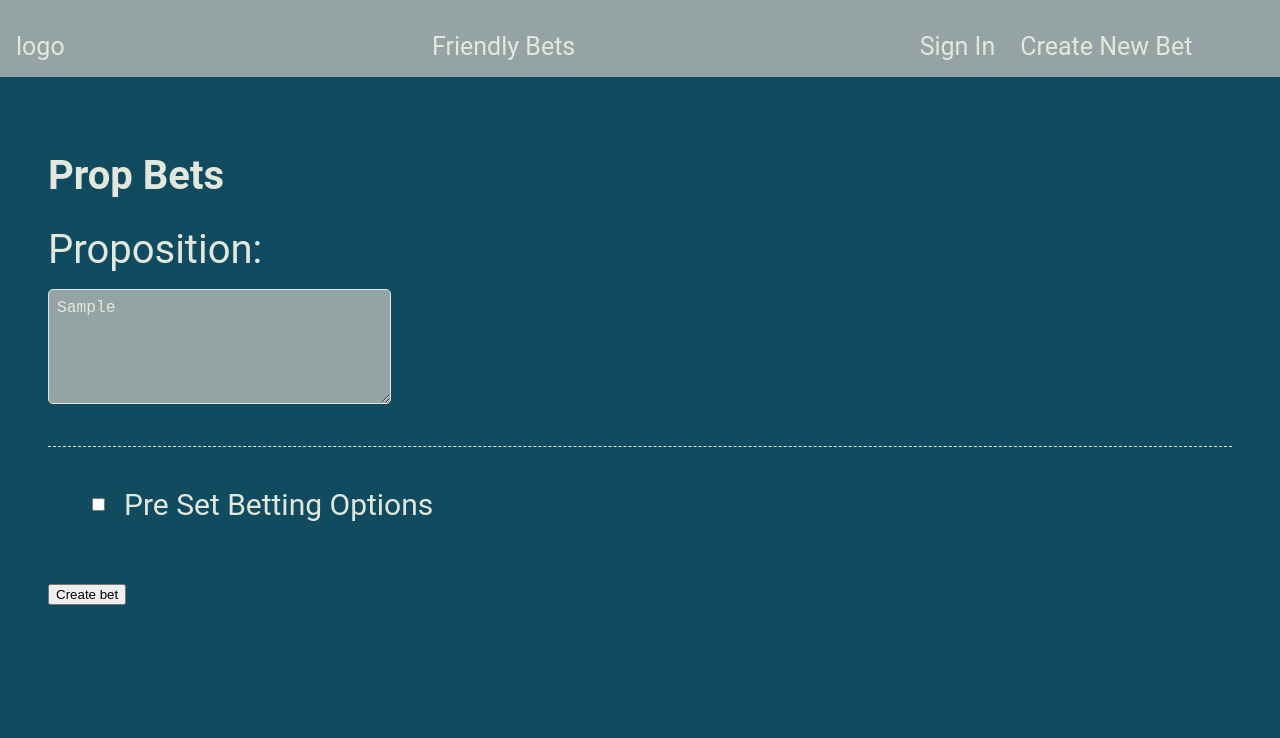
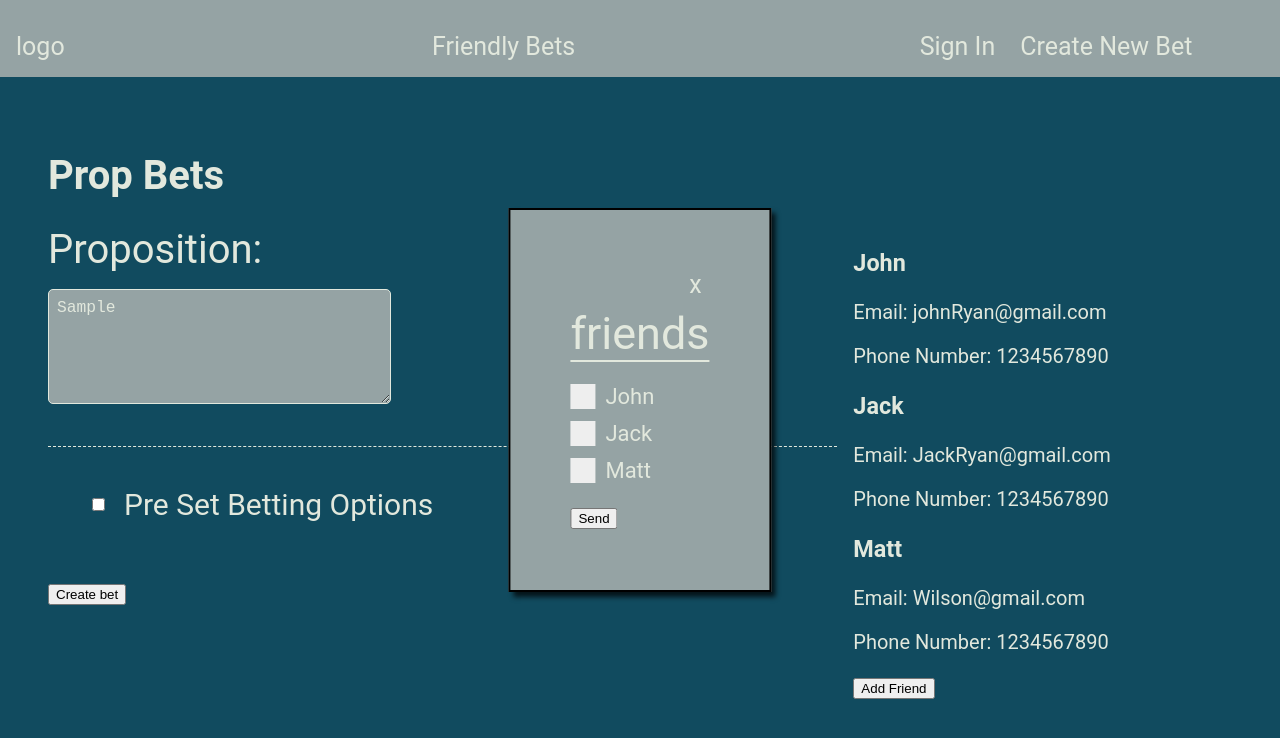
Before and after one commit to ThisisJackRyan/Friendly-Betting, a React (Create React App) app: page /Friendly-Betting/PropBets in a window 1280 px wide. Both pictures are taken after typing "Sample" into the empty fields and a click on the button "Create bet". Shown: the top 738 px of the page. Built offline with nearby package versions, Linux system fonts and the light colour scheme.

Commit message:
fixes bug with sharing bets and added ui to all types of bets

```diff
--- a/src/Components/Bets/MoneyLineBets/CreateMoneyLine.jsx
+++ b/src/Components/Bets/MoneyLineBets/CreateMoneyLine.jsx
@@ -16,9 +16,13 @@ const CreateMoneyLine = () => {
     setOdds(e.target.value);
   };
 
+  const handleShare = () => {
+    setShareDisplay((current) => !current);
+  }
+
   const handleSubmit = (e) => {
     e.preventDefault();
-    setShareDisplay(true);
+    handleShare();
     // Logic to create the moneyline bet using the team and odds values
     console.log('Creating moneyline bet:', team, odds);
   };
@@ -81,7 +85,7 @@ const CreateMoneyLine = () => {
             <Players />
         </div>
         <div>
-            {shareDisplay ? <ShareBet /> : null}
+            {shareDisplay ? <ShareBet display={handleShare} /> : null}
 
         </div>
     </div>
--- a/src/Components/Bets/OverUnderBets/CreateOverUnder.jsx
+++ b/src/Components/Bets/OverUnderBets/CreateOverUnder.jsx
@@ -1,14 +1,26 @@
 import React from 'react';
 import css from './OverUnder.module.css';
+import Players from '../Players/Players';
+import ShareBet from '../Players/ShareBet';
+import {useState} from 'react';
 
 const CreateOverUnder = () => {
 
+
+    const [shareDisplay, setShareDisplay] = useState(false);
+
+    const handleShare = () => {
+        setShareDisplay((current) => !current);
+    }
+
     const handelSubmit = (e) => {
         e.preventDefault();
+        handleShare();
         console.log('Creating over under bet');
     }
 
   return (
+    <div className='flex'>
         <div className={css.OverUnder}>
         <form onSubmit={handelSubmit}>
                 <div className={css.betContainer}>
@@ -26,6 +38,16 @@ const CreateOverUnder = () => {
                 <button type="submit">Create bet</button>
             </form>
         </div>
+
+        <div className="x1">
+            <Players />
+        </div>
+        <div>
+            {shareDisplay ? <ShareBet display={handleShare} /> : null}
+
+        </div>
+
+    </div>
   );
 };
 
--- a/src/Components/Bets/OverUnderBets/OverUnder.module.css
+++ b/src/Components/Bets/OverUnderBets/OverUnder.module.css
@@ -1,5 +1,6 @@
 .OverUnder{
     font-size: 2em;
+    flex:2;
 }
 
 .betContainer{
--- a/src/Components/Bets/Players/AddFriend.jsx
+++ b/src/Components/Bets/Players/AddFriend.jsx
@@ -56,12 +56,12 @@ const AddFriend = (props) => {
       <br />
       <label>
         Email:
-        <input type="text" value={email} onChange={handleEmailChange} />
+        <input type="email" value={email} onChange={handleEmailChange} />
       </label>
       <br />
       <label>
         <span>Phone:</span>
-        <input type="text" value={phone} onChange={handlePhoneChange} />
+        <input type="phone" value={phone} onChange={handlePhoneChange} />
       </label>
       <br />
       <button type="submit" >Add Friend</button>
--- a/src/Components/Bets/Players/Players.module.css
+++ b/src/Components/Bets/Players/Players.module.css
@@ -59,6 +59,7 @@
     transform: translate(-50%, -50%);
     border: solid black 2px;
     padding: 2em;
+    box-shadow: 5px 5px 5px 0px rgba(0,0,0,0.75);
 }
 
 .friendsLabel{
@@ -69,3 +70,70 @@
 .friendsLabel span{
     border-bottom: solid var(--alabaster) 2px;
 }
+
+/* The container */
+.container {
+  display: block;
+  position: relative;
+  padding-left: 35px;
+  margin-bottom: 12px;
+  cursor: pointer;
+  font-size: 22px;
+  -webkit-user-select: none;
+  -moz-user-select: none;
+  -ms-user-select: none;
+  user-select: none;
+}
+
+/* Hide the browser's default checkbox */
+.container input {
+  position: absolute;
+  opacity: 0;
+  cursor: pointer;
+  height: 0;
+  width: 0;
+}
+
+.checkmark {
+    position: absolute;
+    top: 0;
+    left: 0;
+    height: 25px;
+    width: 25px;
+    background-color: #eee;
+}
+
+  /* On mouse-over, add a grey background color */
+.container:hover input ~ .checkmark {
+    background-color: #ccc;
+}
+
+  /* When the checkbox is checked, add a blue background */
+.container input:checked ~ .checkmark {
+    background-color: #2196F3;
+}
+
+  /* Create the checkmark/indicator (hidden when not checked) */
+.checkmark:after {
+    content: "";
+    position: absolute;
+    display: none;
+ }
+
+  /* Show the checkmark when checked */
+.container input:checked ~ .checkmark:after {
+    display: block;
+}
+
+  /* Style the checkmark/indicator */
+.container .checkmark:after {
+    left: 9px;
+    top: 5px;
+    width: 5px;
+    height: 10px;
+    border: solid white;
+    border-width: 0 3px 3px 0;
+    -webkit-transform: rotate(45deg);
+    -ms-transform: rotate(45deg);
+    transform: rotate(45deg);
+}
--- a/src/Components/Bets/Players/ShareBet.jsx
+++ b/src/Components/Bets/Players/ShareBet.jsx
@@ -6,8 +6,6 @@ import {useState} from 'react';
 
 
 const ShareBet = (props) => {
-
-
 
     const [json,setJson] = useState({
         "friends": [
@@ -43,29 +41,33 @@ const ShareBet = (props) => {
 
 
 
-
     const handleSubmit = (e) => {
         e.preventDefault();
         // Logic to share the bet
         console.log('Sharing bet');
     }
+
+
     return (
         <div className={css.shareBet}>
-            <div className={css.x}><span>x</span></div>
+            <div className={css.x}><span onClick={props.display}>x</span></div>
             <div className={css.friendsLabel}><span>friends</span></div>
             <form onSubmit={handleSubmit}>
                 {//props.friends.map((friend ) => (
                 json["friends"].map((friend) => (
-                    <div>
-                        <input type="checkbox" name="" id="" />
-                        <label htmlFor="">{friend.name}</label>
-                    </div>
+                    <label className={css.container}>
+                        {friend.name}
+                        <input className={css.input} type="checkbox" name="" id="" />
+                        <span className={css.checkmark}></span>
+
+                    </label>
                 ))}
 
 
                     <button type="submit">Send</button>
             </form>
         </div>
+
     );
 };
 
--- a/src/Components/Bets/PropBets/CreateProp.jsx
+++ b/src/Components/Bets/PropBets/CreateProp.jsx
@@ -2,10 +2,18 @@ import React from 'react';
 import css from './Prop.module.css';
 import { useState } from 'react';
 import PreSetBettingOptions from './PreSetBettingOptions';
+import Players from '../Players/Players';
+import ShareBet from '../Players/ShareBet';
 
 const CreateProp = () => {
 
     const [isChecked, setIsChecked] = useState(false);
+    const [shareDisplay, setShareDisplay] = useState(false);
+
+    const handleShare = () => {
+        setShareDisplay((current) => !current);
+    }
+
 
     const handleCheckboxChange = (event) => {
         setIsChecked(event.target.checked);
@@ -13,9 +21,11 @@ const CreateProp = () => {
 
     const handelSubmit = (e) => {
         e.preventDefault();
+        handleShare();
         console.log('Creating prop bet');
     }
   return (
+    <div className='flex'>
         <div className={css.prop} >
             <form onSubmit={handelSubmit}>
                 <div className={css.betContainer}>
@@ -30,8 +40,16 @@ const CreateProp = () => {
                 </div>
                 <button type="submit">Create bet</button>
             </form>
+        </div>
             <div>
                 {isChecked ? <PreSetBettingOptions display={handleCheckboxChange}/> : null}
+            </div>
+            <div className="x1">
+                <Players />
+            </div>
+            <div>
+                {shareDisplay ? <ShareBet display={handleShare} /> : null}
+
             </div>
     </div>
   );
--- a/src/Components/Bets/PropBets/Prop.module.css
+++ b/src/Components/Bets/PropBets/Prop.module.css
@@ -2,6 +2,7 @@
 
 .prop{
     font-size: 2em;
+    flex:2;
 }
 
 .betContainer{
```
Lines whose indentation alone changed are shown as unchanged.
